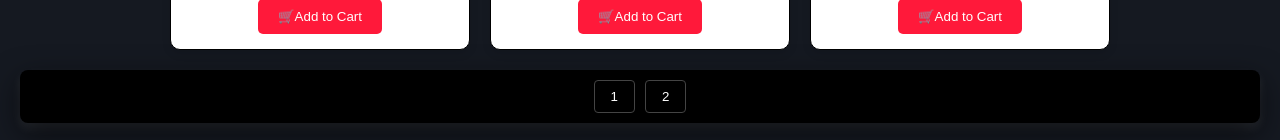
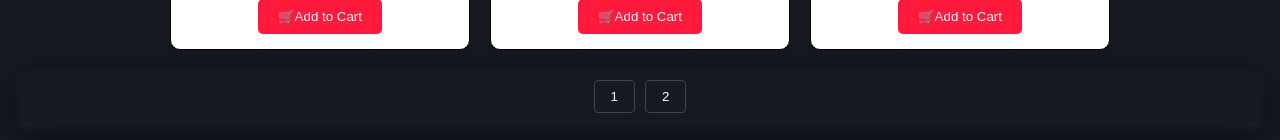
Before and after one commit to amanzerfu/ento-food-delivery-back, a React (Create React App) app: page / in a window 1280 px wide. Shown: the part 1141-1281 px from the top of the page. Built offline with nearby package versions, Linux system fonts and the light colour scheme; no server answers.

Commit message:
Update ShopList.js
final touch for black bagkground

```diff
--- a/src/components/pages/ShopList.js
+++ b/src/components/pages/ShopList.js
@@ -207,7 +207,6 @@ const Pagination = styled.div`
   justify-content: center;
   margin-top: 20px;
   padding: 10px 20px;
-  background-color: #000; /* Assuming a black background */
   border-radius: 8px;
 
   /* Shadow for a professional look */
```
